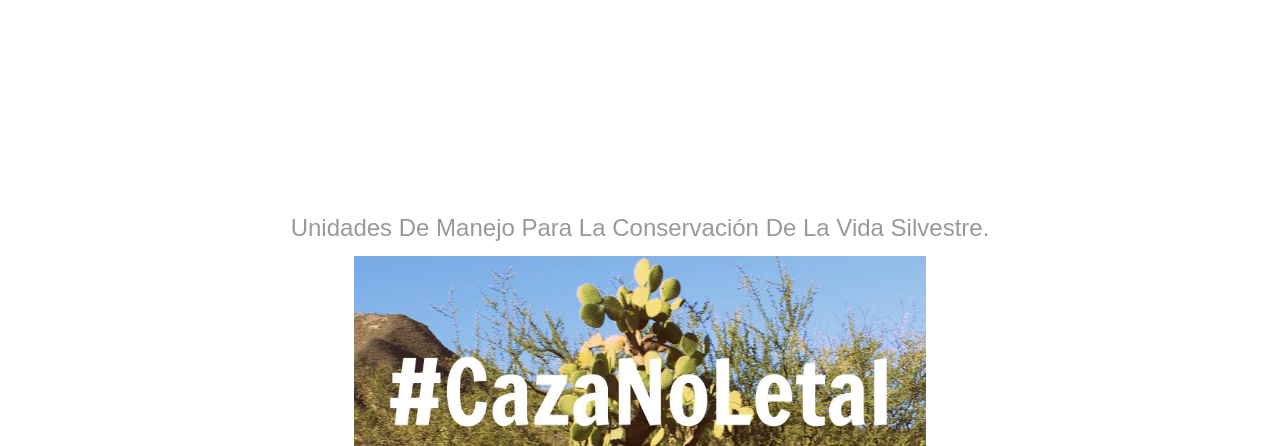
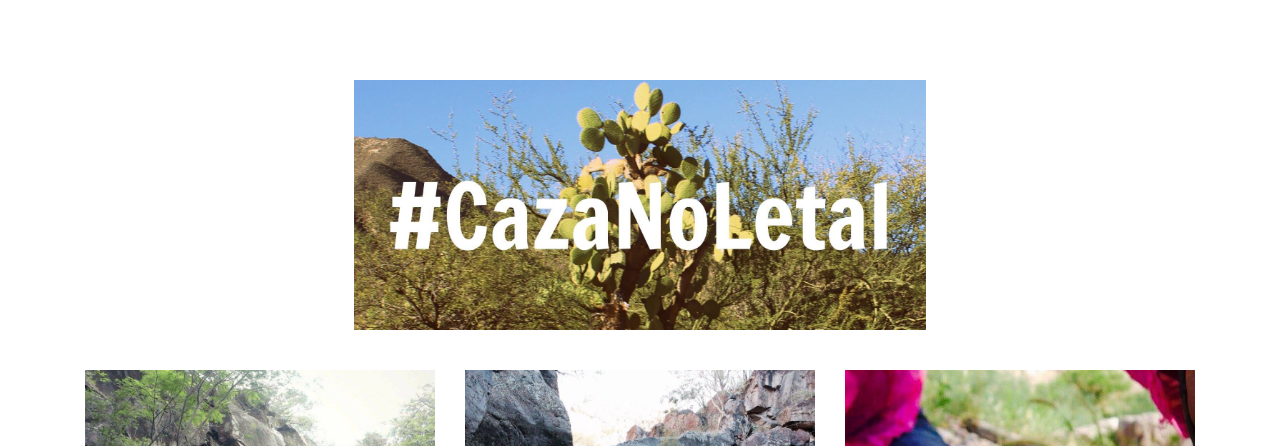
Before and after one commit to luicruz01/UMA-ZAC, a plain HTML site: page index.html in a window 1280 px wide. Shown: the part 791-1237 px from the top of the page. Drawn offline with nearby package versions, Linux system fonts and the light colour scheme.

Commit message:
Remove text

```diff
--- a/index.html
+++ b/index.html
@@ -119,10 +119,6 @@ Smartphone Compatible web template, free webdesigns for Nokia, Samsung, LG, Sony
 <!-- banner-bottom -->
 	<div class="banner-bottom">
 		<div class="container">
-			<div class="banner-bottom-top animated wow flash" data-wow-duration="1000ms" data-wow-delay="800ms">
-				<span></span>
-			</div>
-			<h2 class="animated wow slideInUp" data-wow-duration="1000ms" data-wow-delay="800ms">Unidades de Manejo para la Conservación de la Vida Silvestre.</h2>
 			<div class="banner-bottom-grids">
 				<div id="caza" class="caza">
 					<img src="images/caza.jpg" height="250px">
```
